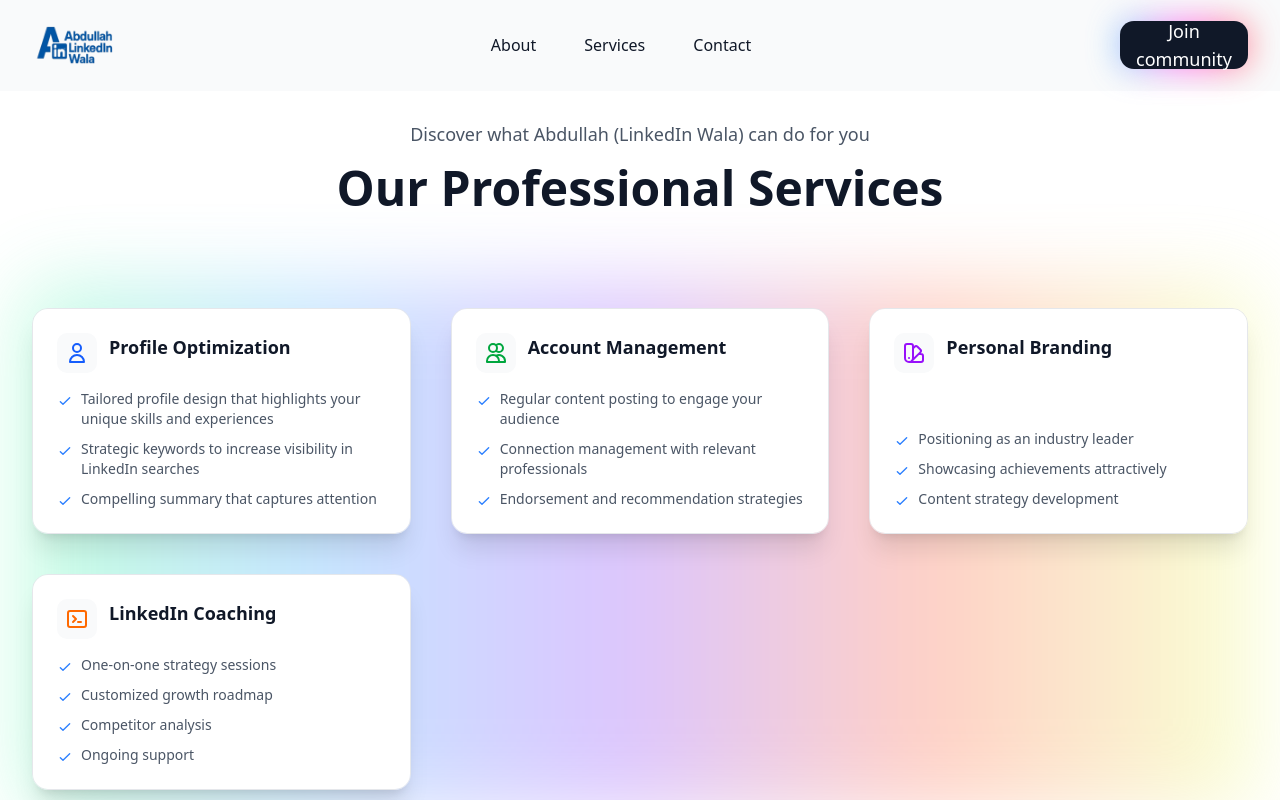
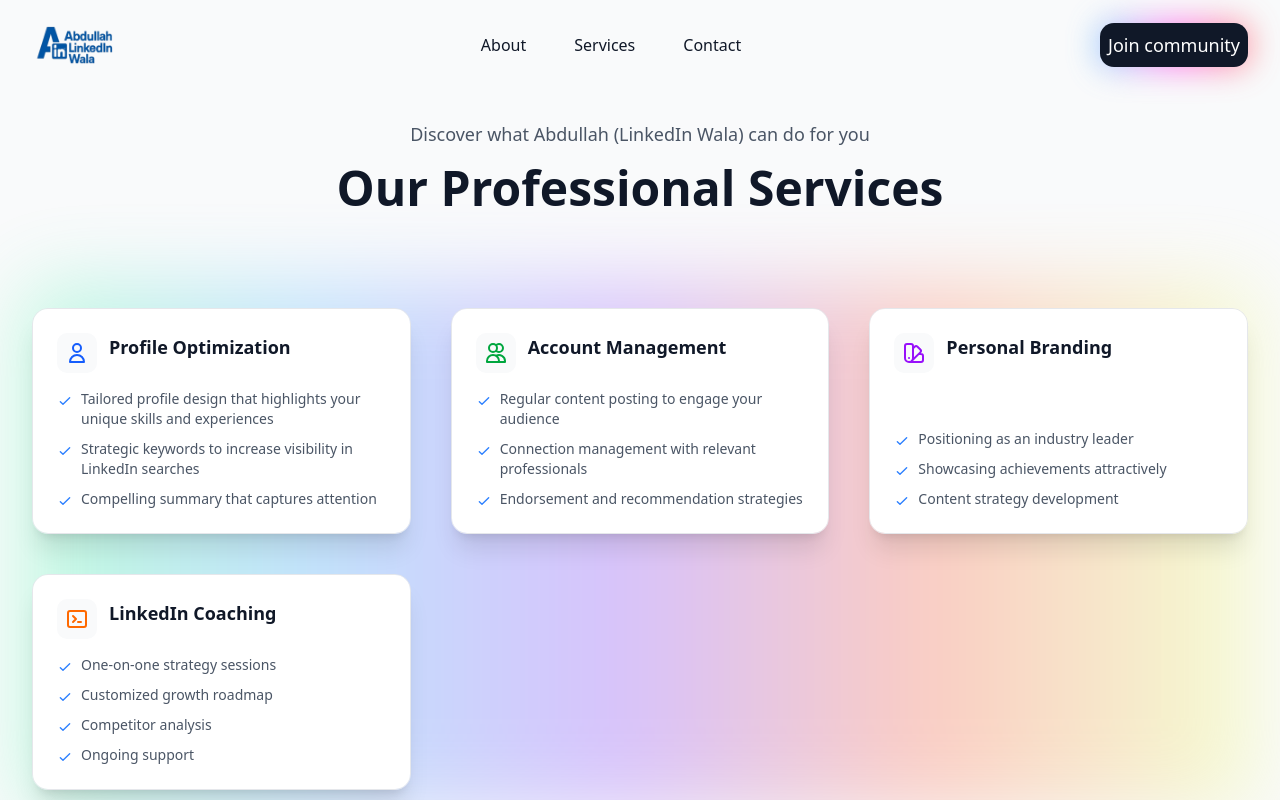
Before and after one commit to FarhanYousafzai0/abdullahsaeed, a Next.js app: page /services in a window 1280 px wide. Shown: the top 800 px of the page. Built offline with nearby package versions, Linux system fonts and the light colour scheme.

Commit message:
Issue Noted

```diff
--- a/app/(root)/components/Header.jsx
+++ b/app/(root)/components/Header.jsx
@@ -88,9 +88,9 @@
         <div className="hidden lg:flex">
         <div className="relative inline-flex w-fit  group">
               <div className="absolute transition-all duration-1000  opacity-70 -inset-px bg-gradient-to-r from-[#44BCFF] via-[#FF44EC] to-[#FF675E] rounded-xl blur-lg group-hover:opacity-100 group-hover:-inset-1 group-hover:duration-200 animate-tilt" />
-              <button type="submit" className="relative inline-flex cursor-pointer p-2  items-center justify-center h-[3rem] w-[8rem] text-lg  text-white transition-all duration-200 bg-gray-900 rounded-xl">
+              <div type="submit" className="relative inline-flex cursor-pointer  items-center justify-center p-2 text-lg  text-white transition-all duration-200 bg-gray-900 rounded-xl">
                 Join community
-              </button>
+              </div>
             </div>
         </div>
 
--- a/app/(root)/components/Hero.jsx
+++ b/app/(root)/components/Hero.jsx
@@ -95,13 +95,13 @@
 
             {/* CTA */}
             <div className="hidden lg:flex">
-            <div className="relative inline-flex w-fit group">
+        <div className="relative inline-flex w-fit  group">
               <div className="absolute transition-all duration-1000  opacity-70 -inset-px bg-gradient-to-r from-[#44BCFF] via-[#FF44EC] to-[#FF675E] rounded-xl blur-lg group-hover:opacity-100 group-hover:-inset-1 group-hover:duration-200 animate-tilt" />
-              <button type="submit"  className="relative inline-flex cursor-pointer p-2 items-center justify-center h-[3rem] w-[8rem] text-lg  text-white transition-all duration-200 bg-gray-900 rounded-xl">
+              <div type="submit" className="relative inline-flex cursor-pointer  items-center justify-center p-2 text-lg  text-white transition-all duration-200 bg-gray-900 rounded-xl">
                 Join community
-              </button>
+              </div>
             </div>
-            </div>
+        </div>
           </div>
         </div>
       </div>
--- a/app/(root)/services/page.jsx
+++ b/app/(root)/services/page.jsx
@@ -8,7 +8,7 @@
   return (
    <>
    <Header/>
-   <section className="py-16 bg-white sm:py-16 lg:py-20">
+   <section className="py-16 bg-gray-50 sm:py-16 lg:py-20">
       <div className="px-4 mx-auto max-w-7xl sm:px-6 lg:px-8">
         <div className="flex flex-col items-center">
           {/* Header Text */}
```
